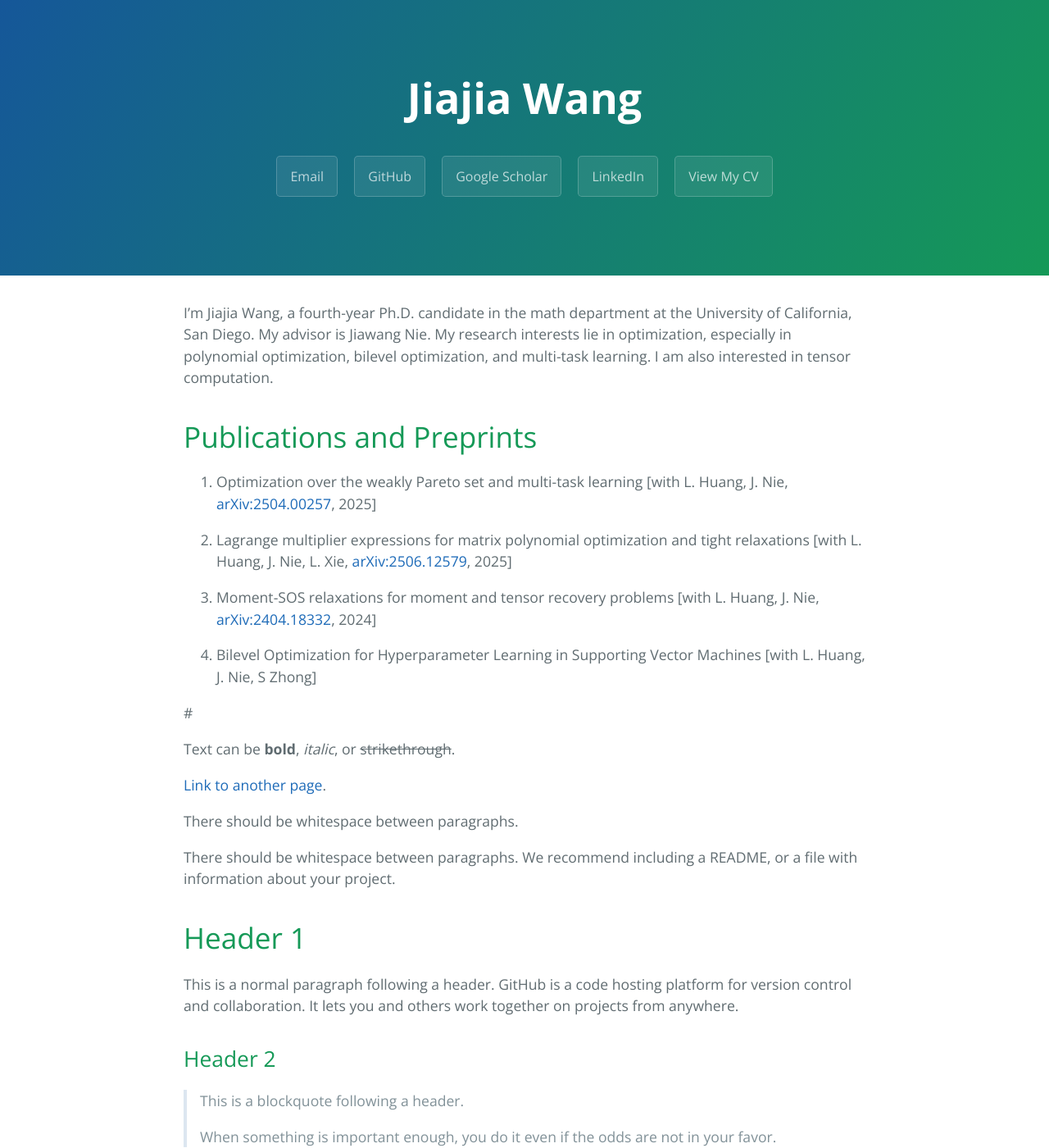
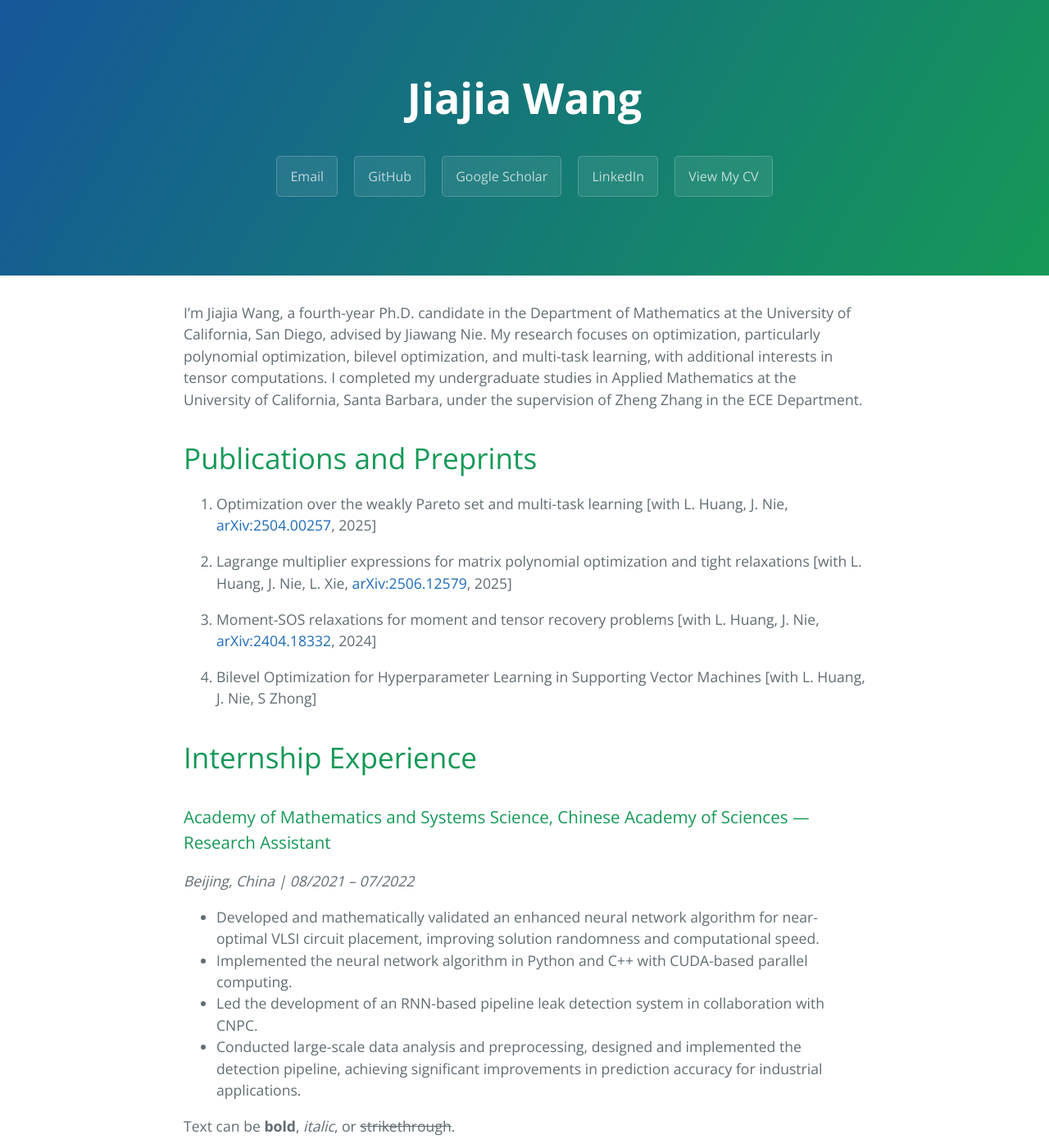
Before and after one commit to additionjj/jiajia_website, a Jekyll site: the page built from index.md, in a window 1280 px wide and 1400 px high. Shown: the whole window at 82% size. Built offline with Jekyll 4.4.1, drawn with Linux system fonts in a browser that asks for light colours.

Commit message:
Update index.md

```diff
--- a/index.md
+++ b/index.md
@@ -3,21 +3,29 @@ layout: default
 ---
 
 
-  I'm Jiajia Wang, a fourth-year Ph.D. candidate in the math department at the University of California, San Diego. My advisor is Jiawang Nie. My research interests lie in optimization, especially in polynomial optimization, bilevel optimization, and multi-task learning. I am also interested in tensor computation.
+  I’m Jiajia Wang, a fourth-year Ph.D. candidate in the Department of Mathematics at the University of California, San Diego, advised by Jiawang Nie. My research focuses on optimization, particularly polynomial optimization, bilevel optimization, and multi-task learning, with additional interests in tensor computations. I completed my undergraduate studies in Applied Mathematics at the University of California, Santa Barbara, under the supervision of Zheng Zhang in the ECE Department.
+
 # Publications and Preprints
 1. Optimization over the weakly Pareto set and multi-task learning
    [with L. Huang, J. Nie,  [arXiv:2504.00257](https://arxiv.org/abs/2504.00257), 2025]
 
-2. Lagrange multiplier expressions for matrix polynomial optimization and tight relaxations
+3. Lagrange multiplier expressions for matrix polynomial optimization and tight relaxations
    [with L. Huang, J. Nie, L. Xie, [arXiv:2506.12579](https://arxiv.org/abs/2506.12579), 2025]
 
-3. Moment-SOS relaxations for moment and tensor recovery problems
+4. Moment-SOS relaxations for moment and tensor recovery problems
    [with L. Huang, J. Nie, [arXiv:2404.18332](https://arxiv.org/abs/2404.18332), 2024]
 
-4. Bilevel Optimization for Hyperparameter Learning in Supporting Vector Machines
+5. Bilevel Optimization for Hyperparameter Learning in Supporting Vector Machines
    [with L. Huang, J. Nie, S Zhong]
 
-#
+# Internship Experience
+### Academy of Mathematics and Systems Science, Chinese Academy of Sciences — Research Assistant
+*Beijing, China | 08/2021 – 07/2022*
+
+- Developed and mathematically validated an enhanced neural network algorithm for near-optimal VLSI circuit placement, improving solution randomness and computational speed.
+- Implemented the neural network algorithm in Python and C++ with CUDA-based parallel computing.
+- Led the development of an RNN-based pipeline leak detection system in collaboration with CNPC.
+- Conducted large-scale data analysis and preprocessing, designed and implemented the detection pipeline, achieving significant improvements in prediction accuracy for industrial applications.
 
 
 Text can be **bold**, _italic_, or ~~strikethrough~~.
```
